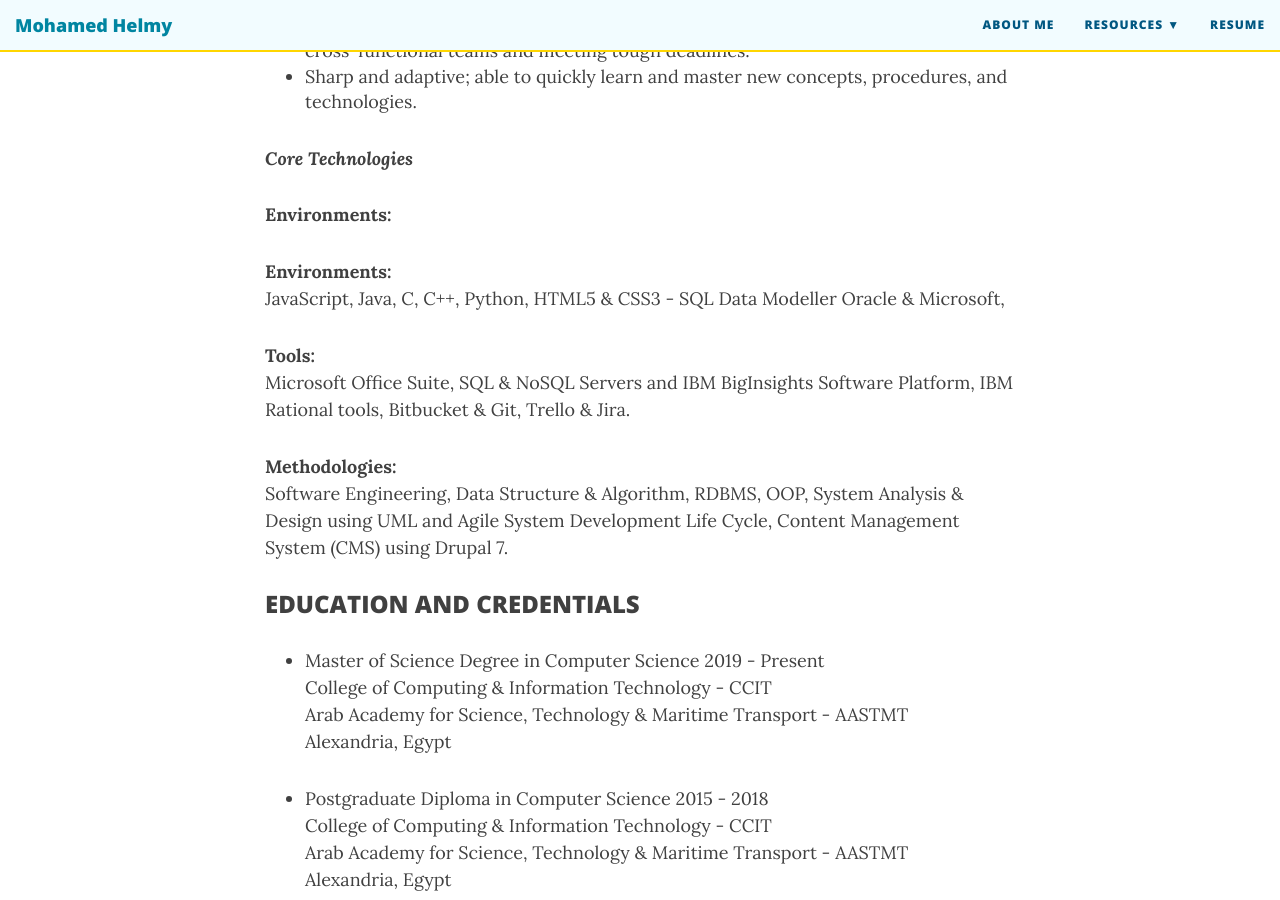
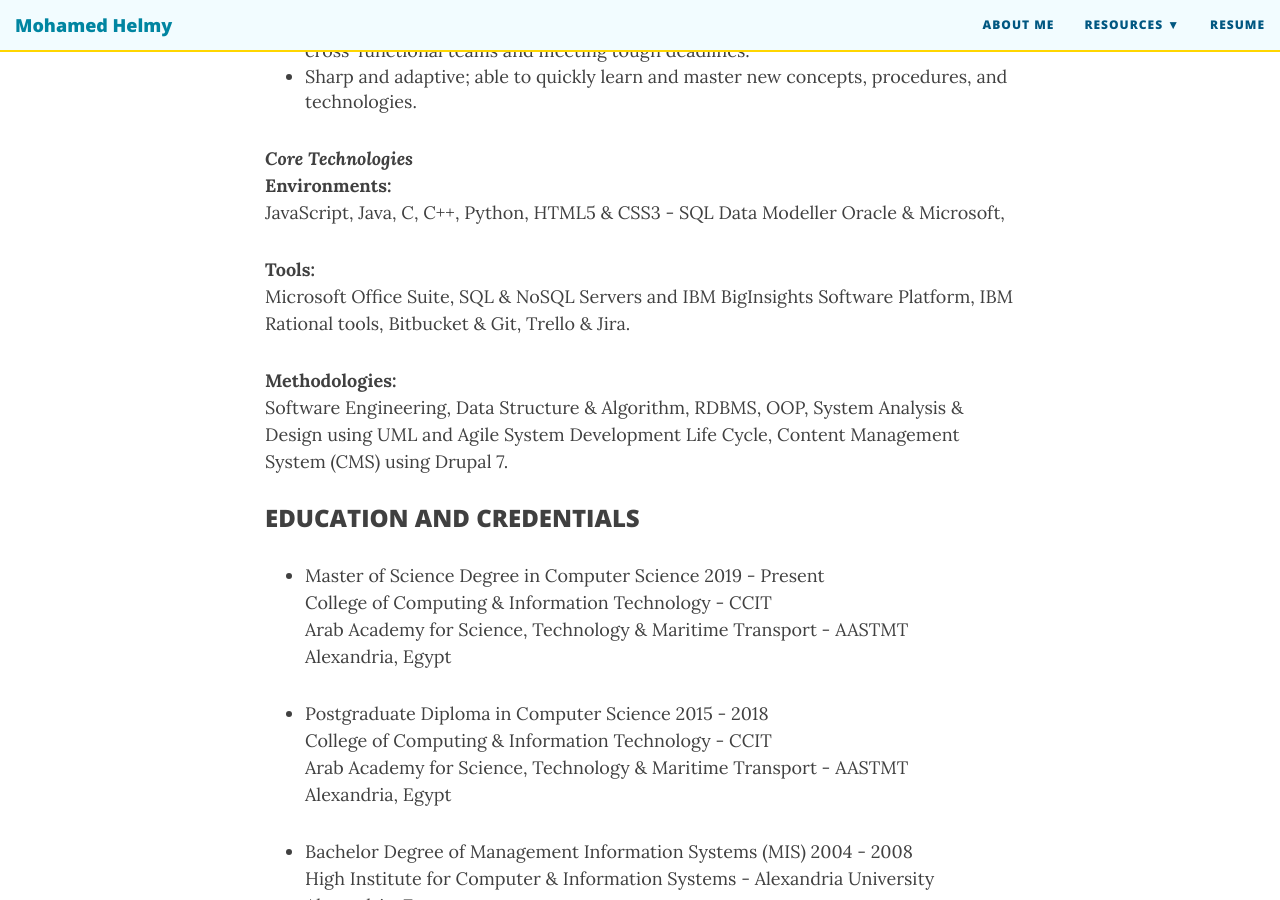
Before and after one commit to M-Helmy/m-helmy.github.io, a Jekyll site: the page built from resume.md, in a window 1280 px wide and 900 px high, scrolled down 604 px. Built offline with Jekyll 4.4.1, drawn with Linux system fonts in a browser that asks for light colours; nearby versions of some CDN libraries.

Commit message:
Update resume.md

```diff
--- a/resume.md
+++ b/resume.md
@@ -15,7 +15,6 @@ Technically sophisticated professional offering hands-on experience in Software
 - Sharp and adaptive; able to quickly learn and master new concepts, procedures, and technologies.
 
 ***Core Technologies***<br/>
-<dt>Environments:</dt>
 **Environments:**<br/>
 JavaScript, Java, C, C++, Python, HTML5 & CSS3 - SQL Data Modeller Oracle & Microsoft,
 
```
